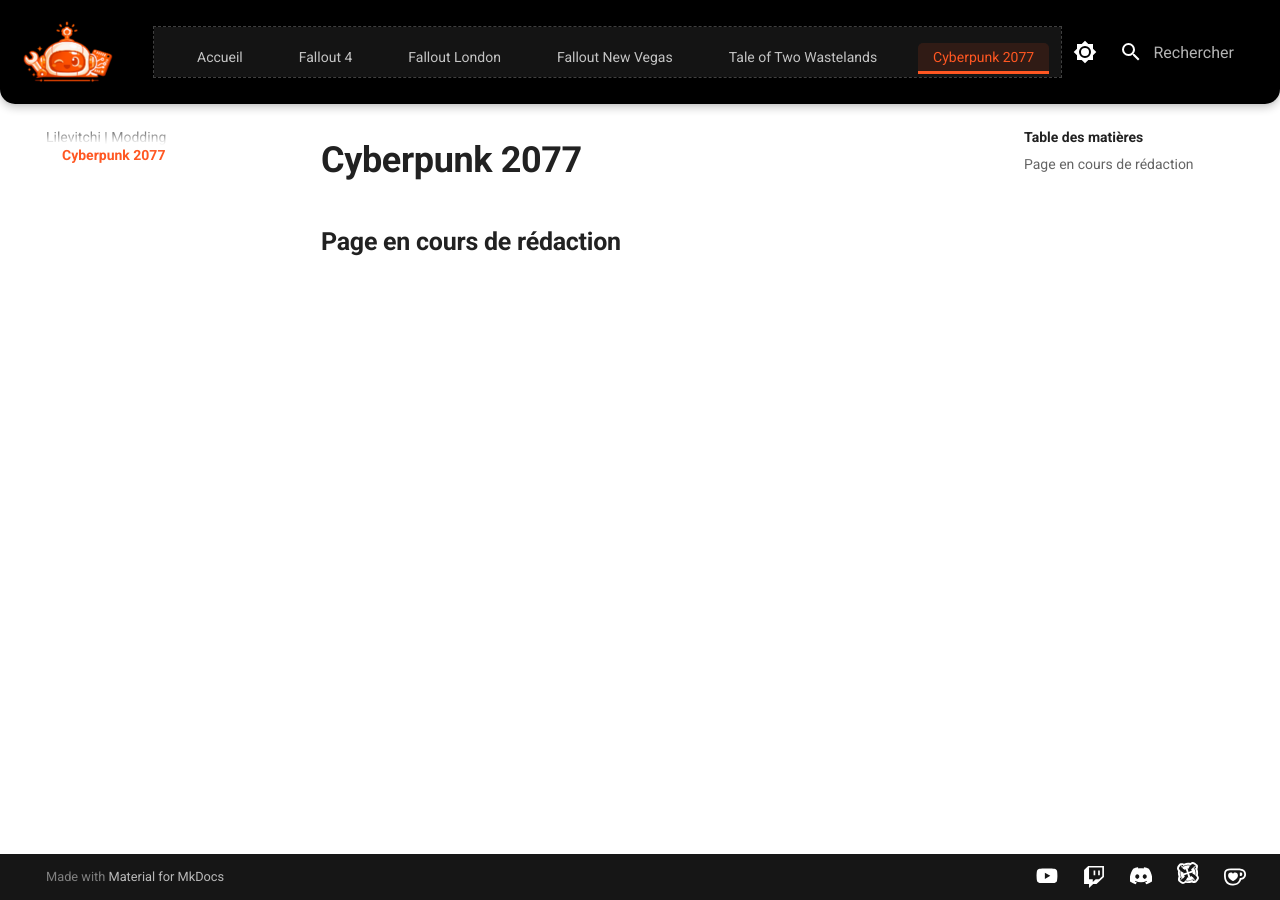
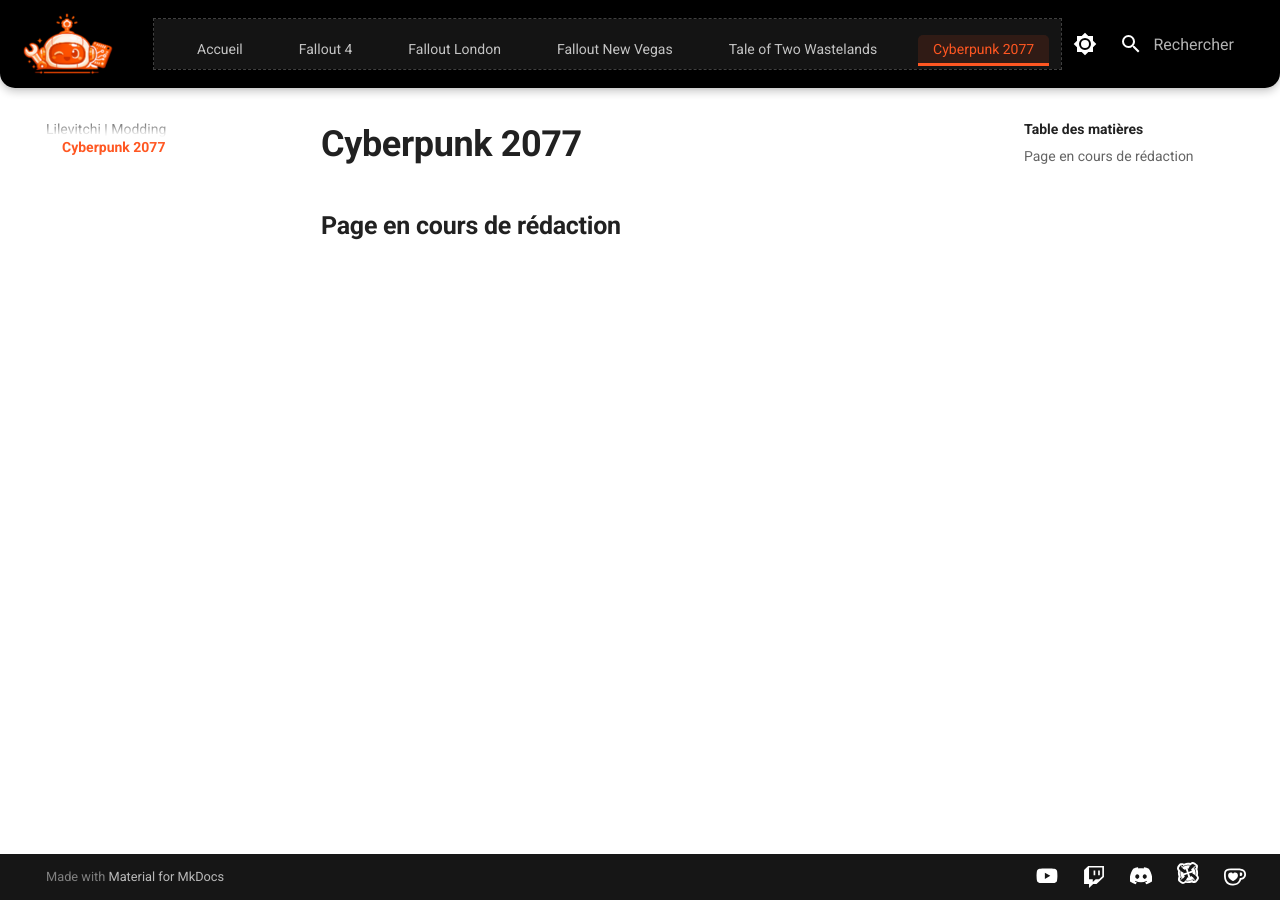
Before and after one commit to Lilevitchi/lilevitchi.github.io, an MkDocs documentation site: the page built from docs/cyberpunk/index.md, in a window 1280 px wide. Built offline with MkDocs 1.6.1 and Material for MkDocs 9.7.7, drawn with Linux system fonts in a browser that asks for light colours.

Commit message:
Update extra.css

```diff
--- a/docs/stylesheets/extra.css
+++ b/docs/stylesheets/extra.css
@@ -83,9 +83,9 @@
 
 /* Contenu interne du header */
 [data-md-color-scheme] .md-header__inner {
-  display: flex;
+  /*display: flex;*/
   align-items: center;
-  padding: 0.4rem 0;
+  /*padding: 0.4rem 0;*/
 }
 
 /* Largeur et centrage du contenu */
@@ -94,8 +94,7 @@
   align-items: center;
   justify-content: space-between;
   max-width: var(--grid-max-width);
-  margin: 0 auto;
-  padding-left: 12px;*/
+  margin: 0 auto;*/
   margin-left: 0;
   margin-right: auto;
   padding-left: 12px;
```
